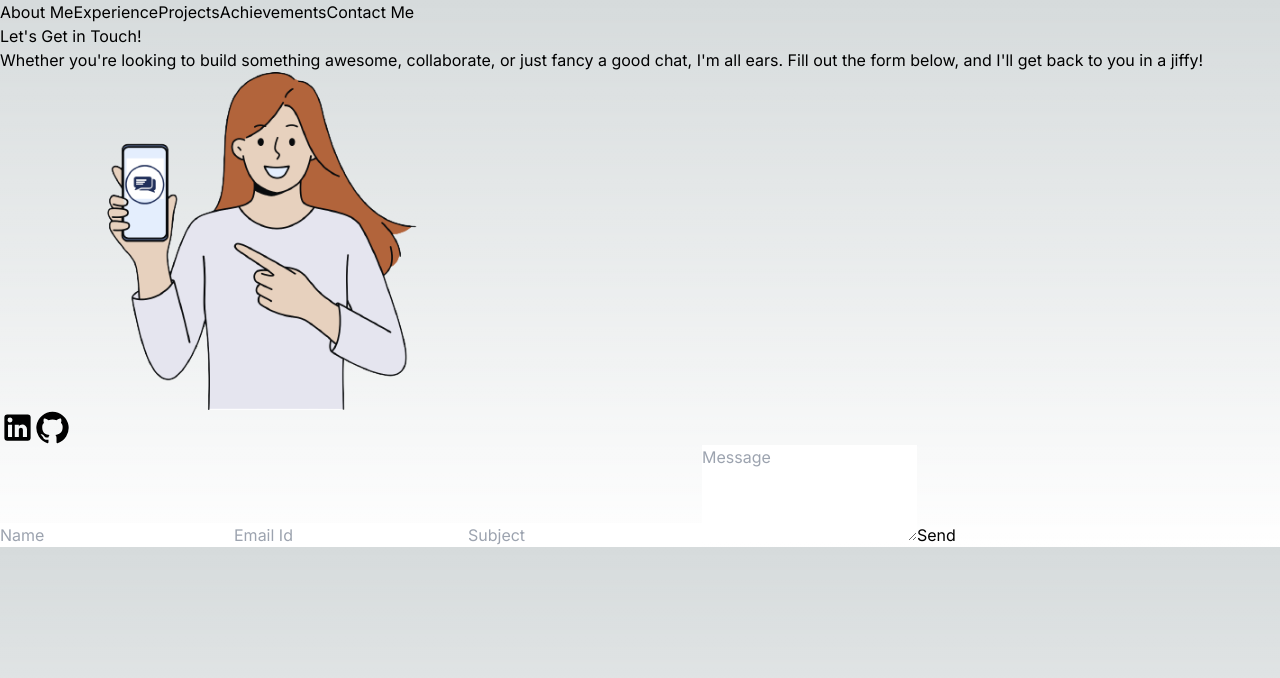
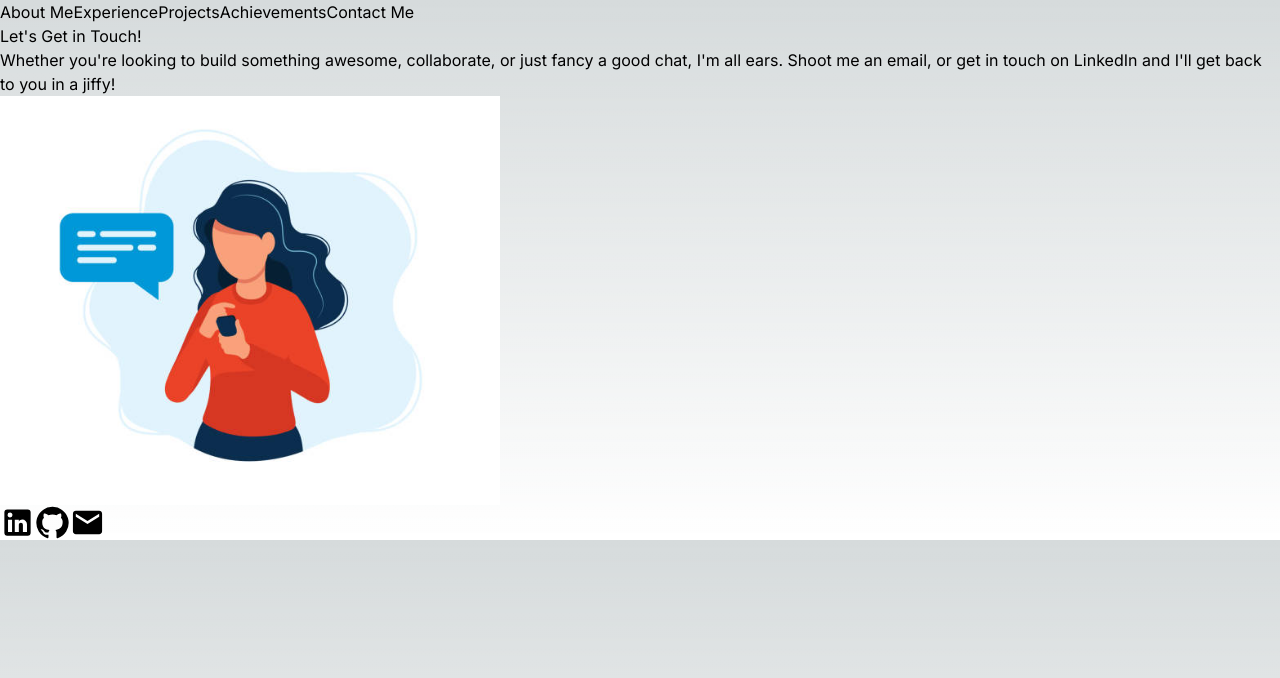
Before and after one commit to purvaz/purvas-portfolio, a Next.js app in the folder gettoknowpurva/: page /contact in a window 1280 px wide. Shown: the top 678 px of the page. Built offline with nearby package versions, Linux system fonts and the light colour scheme.

Commit message:
Changed contact page

```diff
--- a/gettoknowpurva/src/app/contact/page.js
+++ b/gettoknowpurva/src/app/contact/page.js
@@ -2,63 +2,80 @@
 
 import React from 'react';
 import Image from "next/image";
-import contact from '../../../public/contact.png';
+import contact from '../../../public/contact.jpg';
 import LinkedInIcon from '@mui/icons-material/LinkedIn';
 import GitHubIcon from '@mui/icons-material/GitHub';
-import { useState } from 'react'
+import EmailIcon from '@mui/icons-material/Email';
+import { useEffect, useState } from 'react'
 
 
 const InfoText = () => {
-    const [name, setName] = useState('')
-    const [email, setEmail] = useState('')
-    const [message, setMessage] = useState('')
-    const [subject, setSubject] = useState('')
-    const [showAcknowledgment, setShowAcknowledgment] = useState(false);
+    // const [name, setName] = useState('')
+    // // const [email, setEmail] = useState('')
+    // const [message, setMessage] = useState('')
+    // const [subject, setSubject] = useState('')
+    // const [showAcknowledgment, setShowAcknowledgment] = useState(false);
+    // const [copied, setCopied] = useState(false);
+    // const email = "purvajoshi2712@gmail.com";
+
+    // const [isClient, setIsClient] = useState(false);
+
+    // useEffect(() => {
+    //     setIsClient(true); // Ensures the component is on the client side
+    // }, []);
+
+    // const sendEmail = () => {
+    //     console.log("Opening")
+    //     if (isClient) {
+    //         window.location.href = "mailto:purvajoshi2712@gmail.com";
+    //     }
+    // };
 
     const onSubmit = async (e) => {
-        e.preventDefault()
-        try {
-            const res = await fetch('/api/contact', {
-                method: 'POST',
-                body: JSON.stringify({
-                    name, email, subject, message
-                }),
-                headers: {
-                    'content-type': 'application/json'
-                },
-            })
-            if (res.ok) {
-                // Show acknowledgment pop-up and reset the form fields
-                setShowAcknowledgment(true);
-                setName('');
-                setEmail('');
-                setMessage('');
-                setSubject('');
-            } else {
-                console.error('Error:', res.statusText);
-            }
+        console.log("Clicked! ")
+        // e.preventDefault()
+        // try {
+        //     const res = await fetch('/api/contact', {
+        //         method: 'POST',
+        //         body: JSON.stringify({
+        //             name, email, subject, message
+        //         }),
+        //         headers: {
+        //             'content-type': 'application/json'
+        //         },
+        //     })
+        //     if (res.ok) {
+        //         // Show acknowledgment pop-up and reset the form fields
+        //         setShowAcknowledgment(true);
+        //         setName('');
+        //         setEmail('');
+        //         setMessage('');
+        //         setSubject('');
+        //     } else {
+        //         console.error('Error:', res.statusText);
+        //     }
 
-        } catch (err) {
-            console.error('Error : ', err)
-        }
+        // } catch (err) {
+        //     console.error('Error : ', err)
+        // }
     }
 
     return (
         <form onSubmit={onSubmit}>
             <div className="container mx-auto px-10 py-16 flex items-center justify-center min-h-full">
-                <div className="w-1/2 justify-center">
+                <div className="justify-center">
                     <h1 className="text-4xl font-semibold text-center" >
                         Let&apos;s Get in Touch!
                     </h1>
                     <p className="text-gray-600 text-xl text-center py-5">
                         Whether you&apos;re looking to build something awesome, collaborate, or just fancy a good chat, I&apos;m all ears.
-                        Fill out the form below, and I&apos;ll get back to you in a jiffy!
+                        Shoot me an email, or get in touch on LinkedIn and I&apos;ll get back to you in a jiffy!
                     </p>
                     <div className="flex justify-center">
                         <div className="mx-auto">
                             <Image
-                                width={600}
-                                height={330}
+                                width={500}
+                                height={300}
                                 className="rounded-full"
                                 src={contact}
                                 alt="Profile"
@@ -66,17 +83,23 @@ const InfoText = () => {
                         </div>
                     </div>
                     <div className="flex justify-center mt-5 mr-10 space-x-5">
-                        <a href="https://www.linkedin.com/in/purva-zinjarde-187583129/" target="_blank" rel="noopener noreferrer">
+                        <a href="https://www.linkedin.com/in/purva-zinjarde/" target="_blank" rel="noopener noreferrer">
                             <LinkedInIcon fontSize="large" className="text-blue-700 hover:text-blue-600 cursor-pointer" />
                         </a>
                         <a href="https://github.com/purvaz" target="_blank" rel="noopener noreferrer">
                             <GitHubIcon fontSize="large" className="text-gray-800 hover:text-gray-700 cursor-pointer" />
                         </a>
+                        <a href="mailto:purvajoshi2712@gmail.com" className="flex flex-col items-center cursor-pointer">
+                            <EmailIcon
+                                fontSize="large"
+                                className="text-red-600 hover:text-red-500 cursor-pointer"
+                            />
+                        </a>
+
                     </div>
                 </div>
-                <div className="w-1/2 flex justify-center">
+                {/* <div className="w-1/2 flex justify-center">
                     <div className="contact-form md:w-auto mx-10 bg-gray-800 p-12 rounded">
-                        {/* <h2>Send me a message</h2> */}
                         <input type="text" placeholder="Name" className="w-full px-4 py-2 my-2 border rounded" value={name} onChange={(e) => setName(e.target.value)} />
                         <input type="email" placeholder="Email Id" className="w-full px-4 py-2 my-2 border rounded" value={email} onChange={(e) => setEmail(e.target.value)} />
                         <input type="subject" placeholder="Subject" className="w-full px-4 py-2 my-2 border rounded" value={subject} onChange={(e) => setSubject(e.target.value)} />
@@ -85,9 +108,9 @@ const InfoText = () => {
                             Send
                         </button>
                     </div>
-                </div>
+                </div> */}
             </div>
-            {showAcknowledgment && (
+            {/* {showAcknowledgment && (
                 <div className="fixed inset-0 flex items-center justify-center bg-black bg-opacity-50">
                     <div className="bg-white p-5 rounded shadow-lg text-center">
                         <p className="text-xl font-semibold">Thank you!</p>
@@ -98,7 +121,7 @@ const InfoText = () => {
                         </button>
                     </div>
                 </div>
-            )}
+            )} */}
         </form>
     );
 };
```
Also changed, not shown: gettoknowpurva/public/contact.jpg (added), gettoknowpurva/public/contact.png (deleted).
